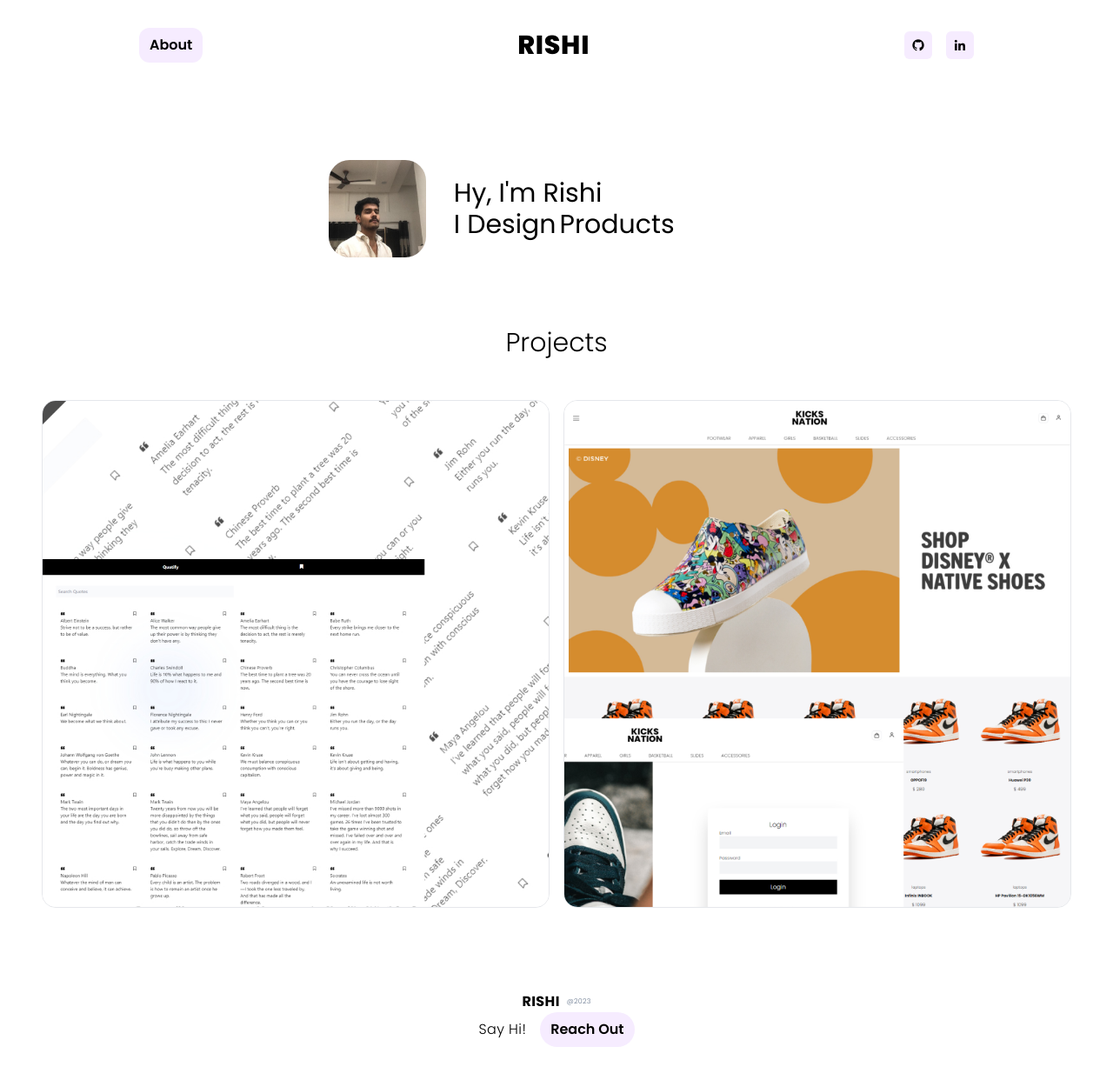
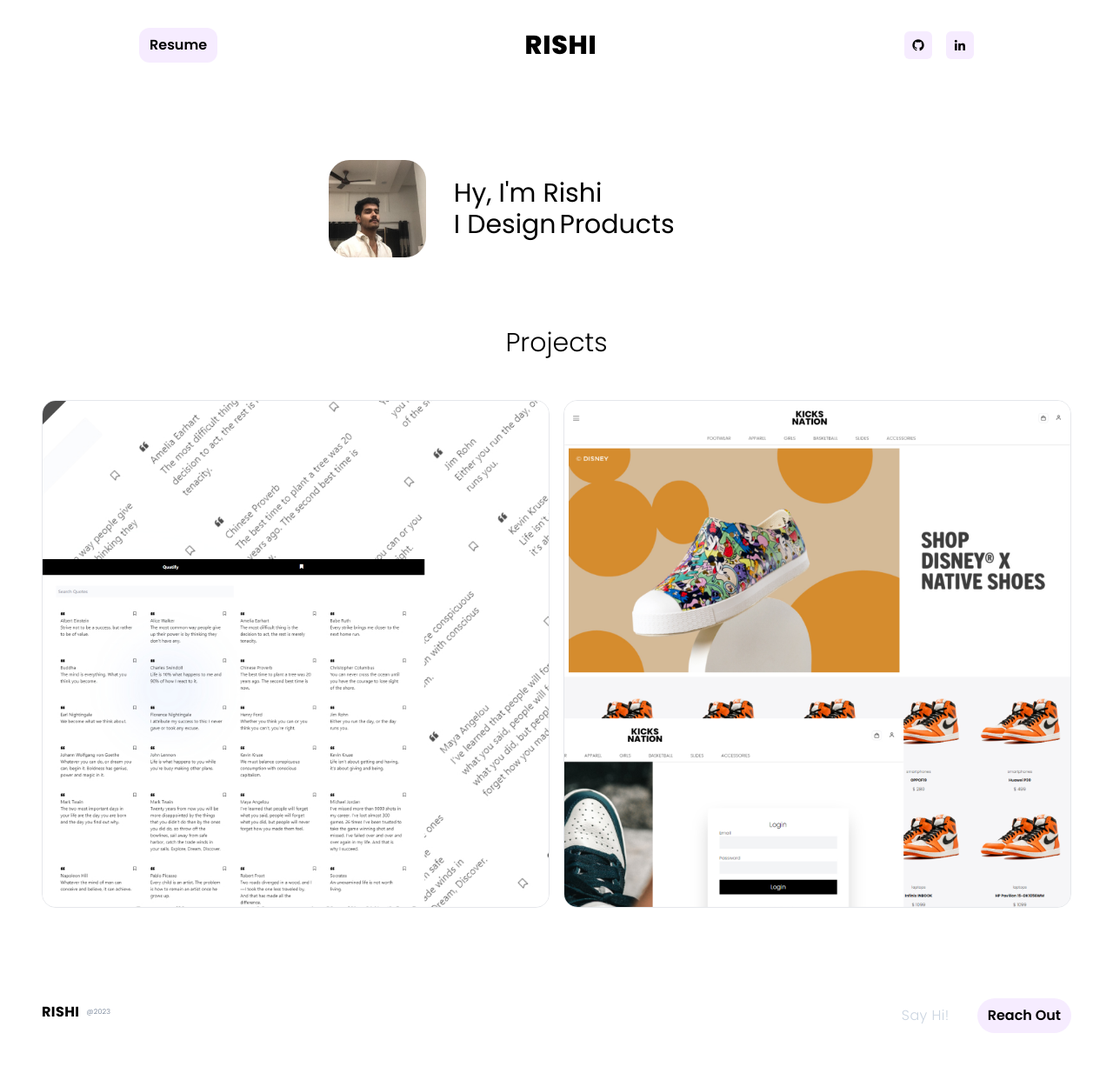
Before and after one commit to rishirathoree/Portfolio, a React (Vite) app: page / in a window 1280 px wide. Shown: the top 1242 px of the page at 87% size. Built offline with nearby package versions, Linux system fonts and the light colour scheme.

Commit message:
added the resume.pdf

```diff
--- a/src/Pages/Home.jsx
+++ b/src/Pages/Home.jsx
@@ -4,8 +4,10 @@
 import qualifywebImg from "../Images/qualifyweb.jpg";
 import shoeswebImg from "../Images/shoesweb.png";
 import dp from "../Images/dp.jpg";
-import Footer from "../components/Footer";
+import 'boxicons/css/boxicons.min.css'
+import resume from '../resume.pdf'
 const Home = () => {
+  console.log(resume);
   return (
     <>
       <div className="w-full h-full">
@@ -21,11 +23,12 @@
                 <Textslider />
               </div>
             </div>
-            <Link to="">
-              <span className="font-semibold lg:hidden sm:block w-min md:hidden hover:text-white hover:bg-black duration-500 lg:text-md md:text-md sm:text-md px-3 py-2 rounded-xl bg-[#F6ECFF]">
-                About
-              </span>
-            </Link>
+            <a href={resume} download='resume' >
+  <span className="font-semibold mt-2 text-center flex items-center justify-center lg:hidden sm:block w-40 select-none md:hidden hover:text-white hover:bg-black duration-500 lg:text-md md:text-md sm:text-md px-3 py-2 rounded-xl bg-[#F6ECFF]">
+    <i className="bx bx-receipt"></i> Download CV
+  </span>
+</a>
+
           </div>
         </div>
         <div>
--- a/src/components/Footer.jsx
+++ b/src/components/Footer.jsx
@@ -3,13 +3,13 @@
 const Footer = () => {
   return (
     <>
-    <div className='w-full h-full flex sm:flex-col items-center justify-between p-12'>
+    <div className='w-full h-full flex lg:flex-row md:flex-row sm:flex-col items-center justify-between p-12'>
         <div className='flex items-center gap-2'>
         <p className='font-bold text-md tracking-wide rounded-full'>RISHI</p>
         <p className='font-light text-slate-500 text-[8px] tracking-wide rounded-full'>@2023</p>
         </div>
-        <div className='flex justify-center items-center gap-4'>
-        <p className='font-light text-md tracking-wide rounded-full'>Say Hi!</p>
+        <div className='flex justify-center items-center sm:mt-2 gap-8'>
+        <p className='font-light text-slate-300 text-md tracking-wide rounded-full'>Say Hi!</p>
         <Link to="https://github.com/rishirathoree">
                 <p className='font-semibold hover:text-white hover:bg-black duration-500 lg:text-md md:text-md sm:text-md px-3 py-2 rounded-full bg-[#F6ECFF]'>Reach Out</p>
             </Link>
--- a/src/components/Navbar.jsx
+++ b/src/components/Navbar.jsx
@@ -1,14 +1,16 @@
 import React from 'react'
 import { NavLink } from 'react-router-dom'
 import 'boxicons/css/boxicons.min.css';
-
+import resume from '../resume.pdf'
 const Navbar = () => {
   return (
     <div className='py-8 lg:px-40 md:px-12 sm:px-12 duration-700 justify-between items-center flex'>
         <div className='sm:hidden md:block'>
-            <NavLink to="/">
-                <p className='font-semibold hover:text-white hover:bg-black duration-500 lg:text-md md:text-md sm:text-md px-3 py-2 rounded-xl bg-[#F6ECFF]'>About</p>
-            </NavLink>
+<a href={resume} download='resume'>
+
+                <p className='font-semibold hover:text-white hover:bg-black duration-500 lg:text-md md:text-md sm:text-md px-3 py-2 rounded-xl bg-[#F6ECFF]'>Resume</p>
+</a>
+
         </div>
         <div>
             <NavLink to="/">
```
Also changed, not shown: 1 other file (tests, documents, lock files or other folders).
